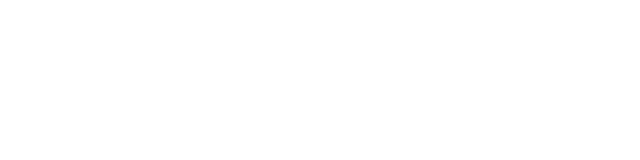
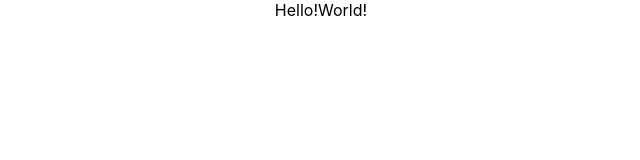
Before and after one commit to joel2145/youtube-react, a React (Create React App) app: page / in a window 1280 px wide. Shown: the top 160 px of the page, without its empty margins (319-959 px from the left). Built offline with nearby package versions, Linux system fonts and the light colour scheme.

Commit message:
コミットのテストです

```diff
--- a/src/App.js
+++ b/src/App.js
@@ -4,7 +4,8 @@ import './App.css';
 function App() {
   return (
     <div className="App">
-
+      <div>Hello!World!
+      </div>
     </div>
   );
 }
```
